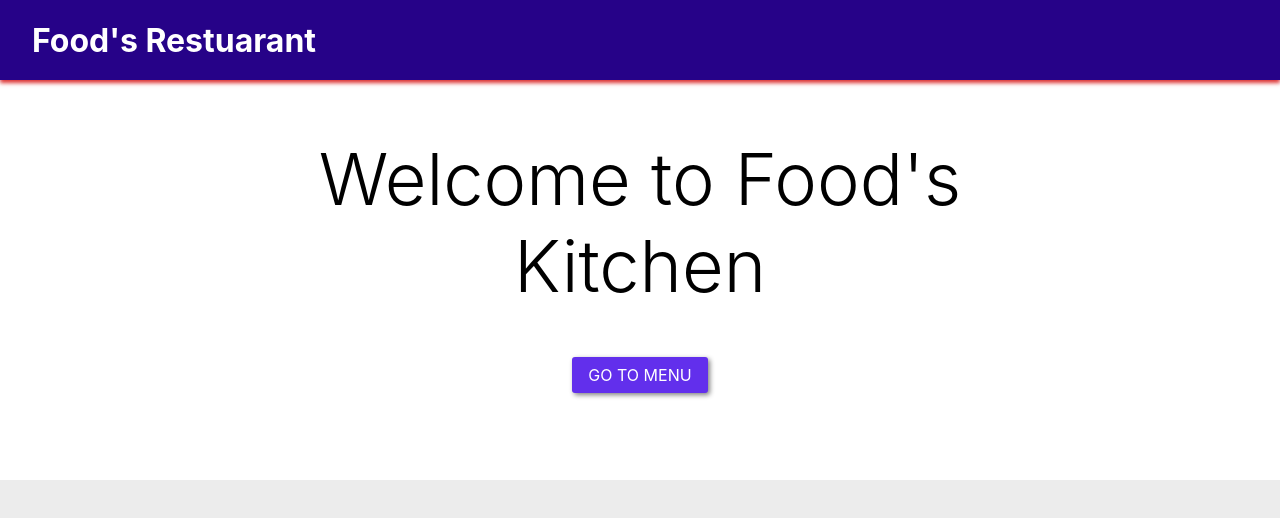
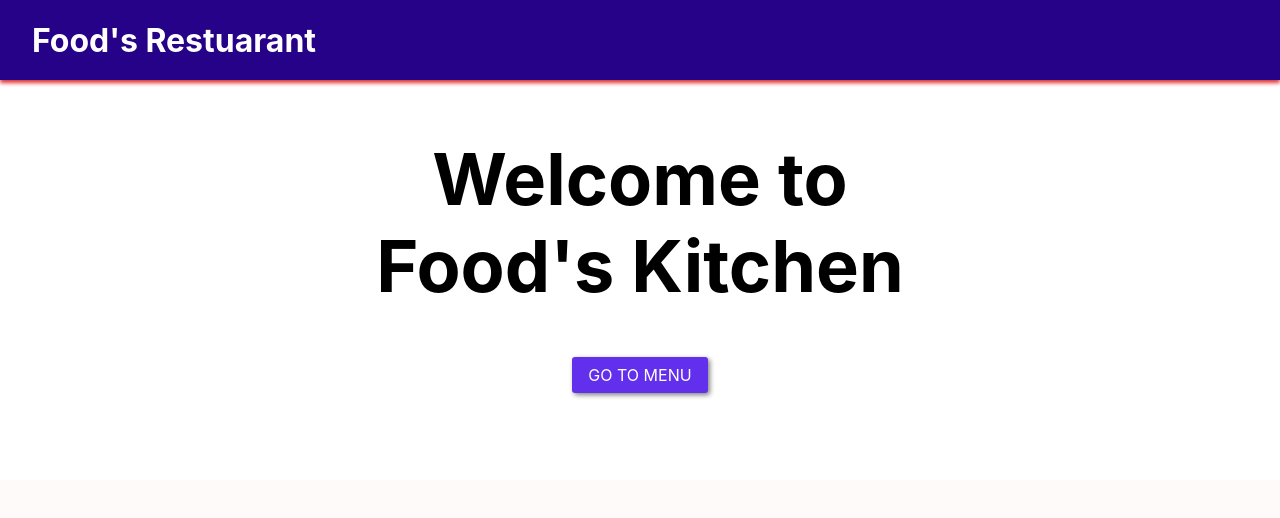
Before and after one commit to ashishku07/foodOrderUsingReact, a React (Create React App) app: page / in a window 1280 px wide. Shown: the top 518 px of the page. Built offline with nearby package versions, Linux system fonts and the light colour scheme.

Commit message:
Update home.module.css

```diff
--- a/src/component/home/home.module.css
+++ b/src/component/home/home.module.css
@@ -3,7 +3,7 @@
     /* justify-content: center;
     align-items: center; */
     height: 100vh;
-    background-color: rgb(236, 236, 236);
+    background-color: rgb(255, 250, 250);
 
 }
 
@@ -18,10 +18,15 @@
 }
 
 .innerBox h1{
+
     font-size: 4.5rem;
     width: 650px;
     text-align: center;
-    font-weight: 300;
+    font-weight: bold;
+}
+
+.innerBox link{
+    font-weight: bold;
 }
 
 .innerBox a{
@@ -34,6 +39,8 @@
     box-shadow: 2px 2px 5px grey;
 }
 
+
+
 @media (max-width:1020px){
     .innerBox h1{
         width: 100%;
```
